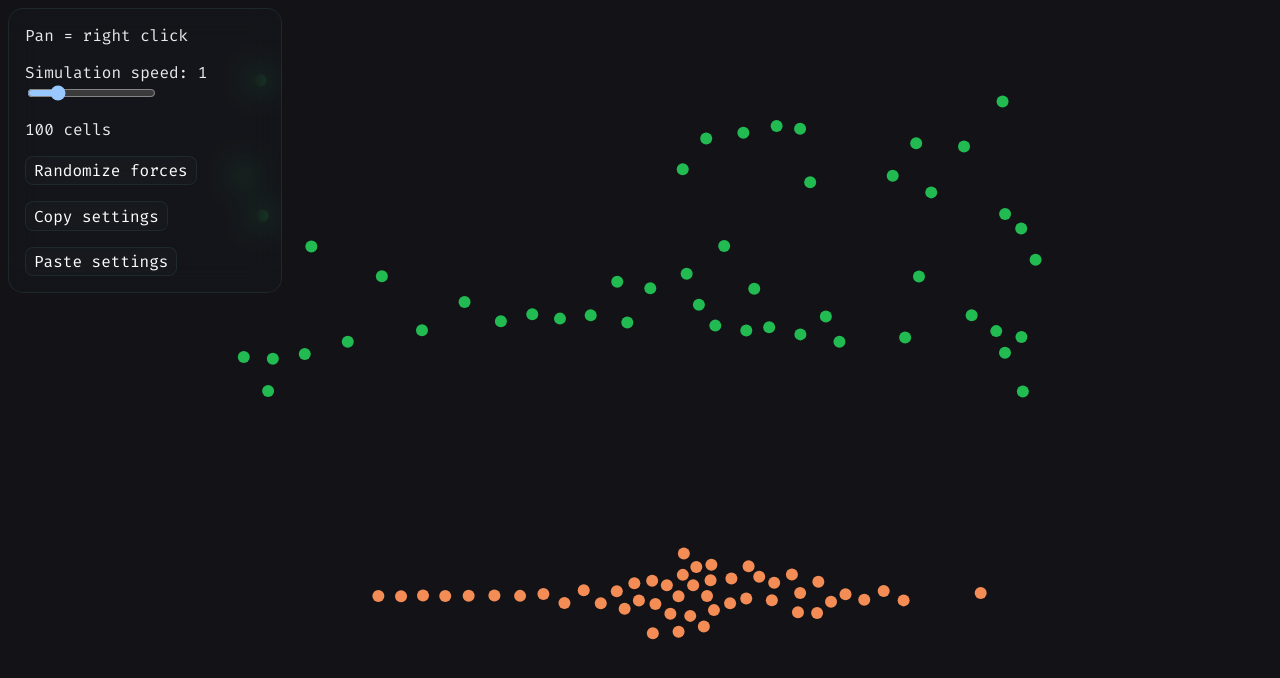
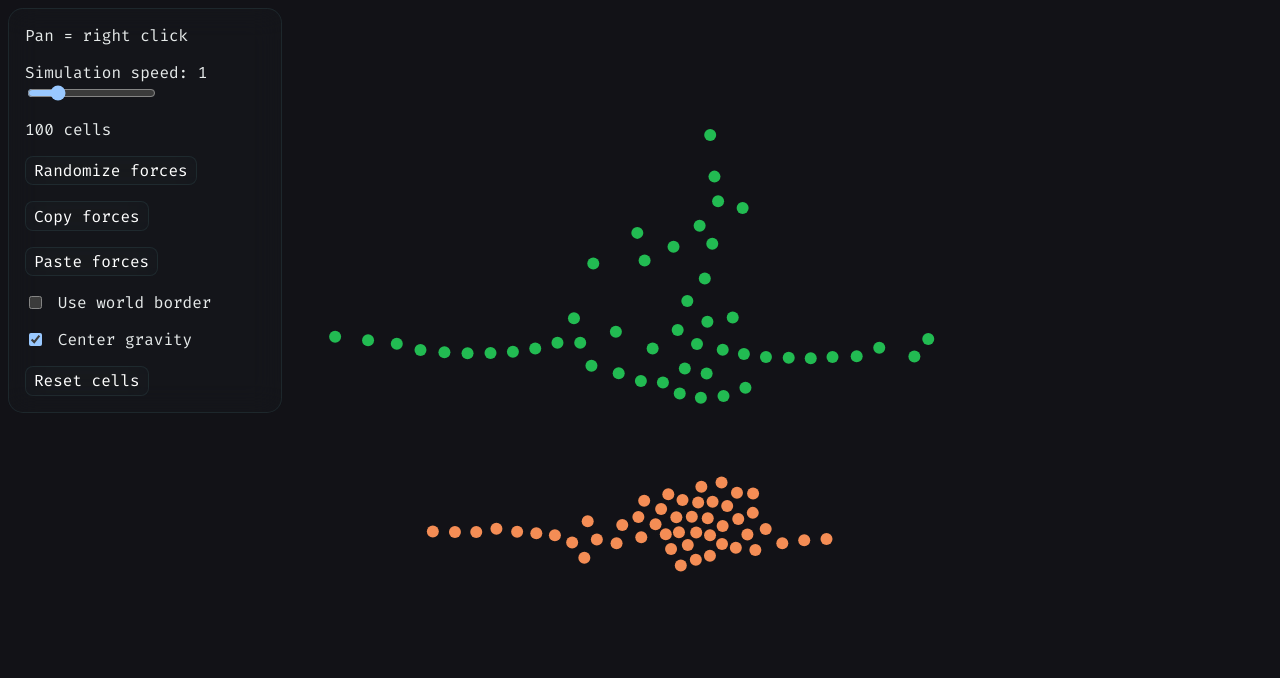
Before and after one commit to LarsMans64/life, a Vue app: page / in a window 1280 px wide. Shown: the top 678 px of the page. Built offline with nearby package versions, Linux system fonts and the light colour scheme.

Commit message:
More options

```diff
--- a/src/App.vue
+++ b/src/App.vue
@@ -1,8 +1,15 @@
 <script setup lang="ts">
 import {onMounted, useTemplateRef} from "vue";
-import {drawWorld, familyBeefToString, randomizeFamilyBeef, readFamilyBeef, updateWorld} from "@/scripts/world.ts";
+import {
+  drawWorld,
+  familyBeefToString,
+  randomizeFamilyBeef,
+  readFamilyBeef,
+  resetDudes,
+  updateWorld
+} from "@/scripts/world.ts";
 import {setupCamera, updateCamera} from "@/scripts/camera.ts";
-import {dudeInfo, simulationSpeed} from "@/scripts/global.ts";
+import {dudeInfo, options} from "@/scripts/global.ts";
 
 const canvas = useTemplateRef("canvas");
 
@@ -53,8 +60,8 @@ function pasteSettings() {
       Pan = right click
     </div>
     <div class="slider">
-      <label for="speed">Simulation speed: {{ simulationSpeed }}</label>
-      <input v-model="simulationSpeed" id="speed" type="range" min="0" max="5" step="0.5">
+      <label for="speed">Simulation speed: {{ options.simulationSpeed }}</label>
+      <input v-model="options.simulationSpeed" id="speed" type="range" min="0" max="5" step="0.5">
     </div>
     <div>
       {{ dudeInfo.count }} cells
@@ -63,10 +70,21 @@ function pasteSettings() {
       <button @click="randomizeFamilyBeef">Randomize forces</button>
     </div>
     <div>
-      <button @click="copySettings">Copy settings</button>
+      <button @click="copySettings">Copy forces</button>
     </div>
     <div>
-      <button @click="pasteSettings()">Paste settings</button>
+      <button @click="pasteSettings">Paste forces</button>
+    </div>
+    <div class="checkbox">
+      <input v-model="options.worldBounds" id="bounds" type="checkbox">
+      <label for="bounds">Use world border</label>
+    </div>
+    <div class="checkbox">
+      <input v-model="options.centerGravity" id="gravity" type="checkbox">
+      <label for="gravity">Center gravity</label>
+    </div>
+    <div>
+      <button @click="resetDudes">Reset cells</button>
     </div>
   </div>
 </template>
@@ -121,4 +139,9 @@ button {
     border: 1px solid var(--col-border-3);
   }
 }
+
+.checkbox {
+  display: flex;
+  gap: .8rem;
+}
 </style>
--- a/src/scripts/global.ts
+++ b/src/scripts/global.ts
@@ -1,6 +1,10 @@
-import {ref} from "vue";
+import {reactive, ref} from "vue";
 
-export const simulationSpeed = ref(1);
+export const options = reactive({
+    simulationSpeed: 1,
+    worldBounds: false,
+    centerGravity: true,
+})
 
 export const dudeInfo = ref({
     count: 0,
--- a/src/scripts/world.ts
+++ b/src/scripts/world.ts
@@ -1,6 +1,6 @@
 import {clamp, Vec} from "@/scripts/math.ts";
 import {camera, worldToScreen} from "@/scripts/camera.ts";
-import {dudeInfo, simulationSpeed} from "@/scripts/global.ts";
+import {dudeInfo, options} from "@/scripts/global.ts";
 
 export interface Dude {
     pos: Vec
@@ -15,7 +15,8 @@ const collideStrength = 50;
 const dudeRadius = .3;
 const dudeMass = Math.PI * dudeRadius ** 2;
 
-const dudes: Dude[] = makeDudes(50, 4);
+let dudes: Dude[] = [];
+resetDudes();
 
 type FamilyBeef = Map<number, Map<number, number>>;
 
@@ -35,7 +36,7 @@ const colors: Map<number, string> = new Map([
 
 export function updateWorld(dt: number) {
 
-    dt *= simulationSpeed.value;
+    dt *= options.simulationSpeed;
 
     for (const [i, dude] of dudes.entries()) {
         dude.acc = new Vec(0, 0);
@@ -53,19 +54,23 @@ export function updateWorld(dt: number) {
 
         dude.vel = dude.vel.add(dude.acc.scale(dt));
 
-        const velMax = 20 ** dudeRadius;
+        if (options.centerGravity) {
+            dude.vel = dude.vel.sub(dude.pos.scale(0.1 * dt));
+        }
 
-        dude.vel = dude.vel.withLength(Math.min(dude.vel.length(), velMax));
-
+        const maxVel = 20 ** dudeRadius;
+        dude.vel = dude.vel.withLength(Math.min(dude.vel.length(), maxVel));
 
         dude.pos = dude.pos.add(dude.vel.scale(dt));
 
-        const bound = 20;
-        if (dude.pos.x > bound || dude.pos.x < -bound) dude.vel.x = -dude.vel.x;
-        if (dude.pos.y > bound || dude.pos.y < -bound) dude.vel.y = -dude.vel.y;
+        if (options.worldBounds) {
+            const bound = 20;
+            if (dude.pos.x > bound || dude.pos.x < -bound) dude.vel.x = -dude.vel.x;
+            if (dude.pos.y > bound || dude.pos.y < -bound) dude.vel.y = -dude.vel.y;
 
-        dude.pos.x = clamp(-bound, dude.pos.x, bound);
-        dude.pos.y = clamp(-bound, dude.pos.y, bound);
+            dude.pos.x = clamp(-bound, dude.pos.x, bound);
+            dude.pos.y = clamp(-bound, dude.pos.y, bound);
+        }
 
         // Prevent NaN explosion
         if (!dude.pos.x || !dude.pos.y) {
@@ -104,6 +109,10 @@ function makeDude(pos: Vec, family: number) {
         acc: new Vec(0, 0),
         family,
     }
+}
+
+export function resetDudes() {
+    dudes = makeDudes(50, 4);
 }
 
 export function randomizeFamilyBeef() {
```
